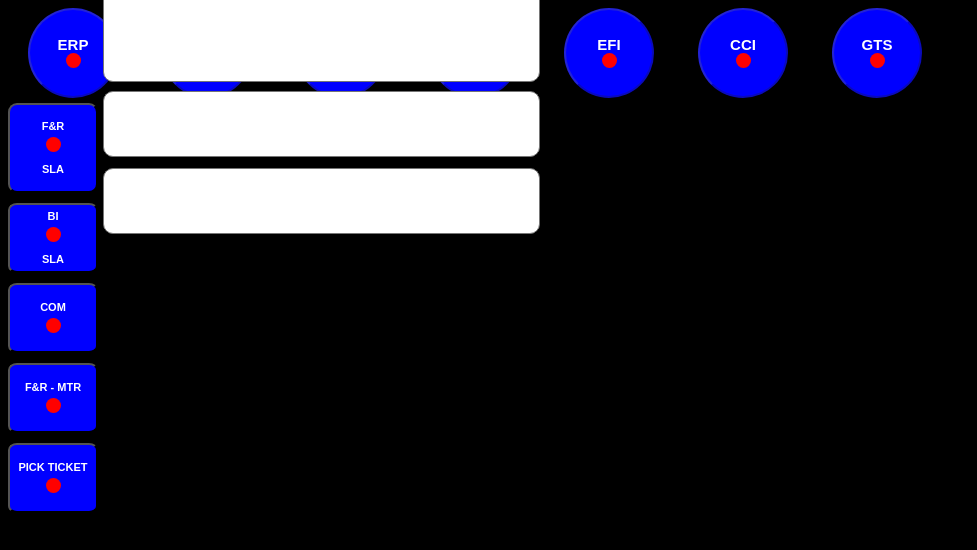
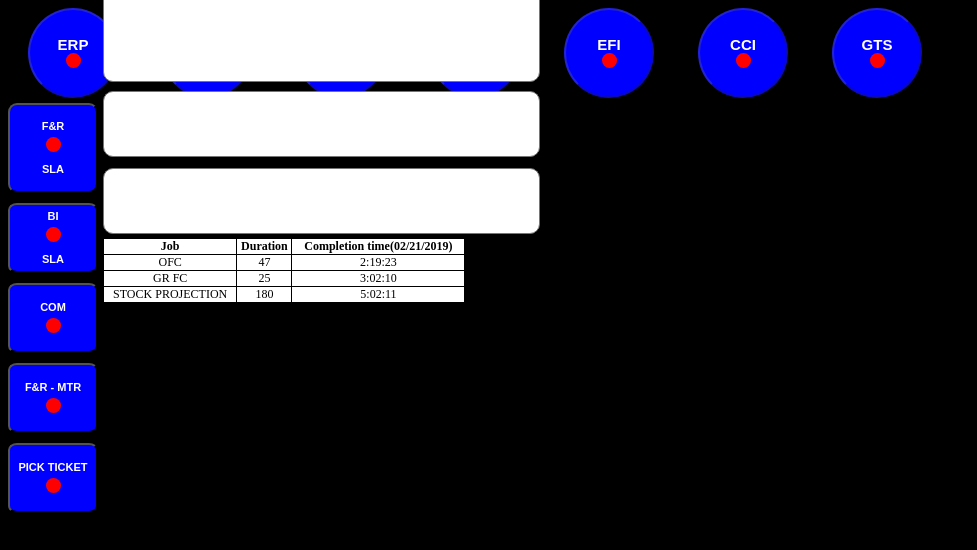
Before and after one commit to uhgar/project_dashboard, a website: page index.html in a window 1280 px wide. Shown: the whole page, without its empty margins (0-977 px from the left). Drawn offline with Linux system fonts and the light colour scheme.

Commit message:
dummy commit

```diff
--- a/index.html
+++ b/index.html
@@ -70,6 +70,26 @@
         margin-left:95px;
         margin-top:-66.5vh;
     }
+
+    .stab1{
+        background-color:white;
+        text-align:center;
+        font-size:12px;
+
+    }
+
+    table{
+        border-collapse: collapse
+    }
+    .stab1 td, th{
+        border:1px solid black;
+        padding:0px;
+    }
+
+    .stab1{
+        width:31%;
+    }
+
 
 
 
@@ -158,6 +178,30 @@
                    </textarea>
                </div>
 
+        <!-- Lane 1 table starts-->
+
+               <table  class="stab1"style="background-color:white">
+                   <tr>
+                       <th>Job</th>
+                       <th>Duration</th>
+                       <th contenteditable="true">Completion time(02/21/2019)</th>
+                   </tr>
+                   <tr>
+                       <td>OFC</td>
+                       <td contenteditable="true">47</td>
+                       <td contenteditable="true">2:19:23</td>
+                   </tr>
+                   <tr>
+                       <td>GR FC</td>
+                       <td contenteditable="true">25</td>
+                       <td contenteditable="true">3:02:10</td>
+                   </tr>
+                   <tr>
+                       <td>STOCK PROJECTION</td>
+                       <td contenteditable="true">180</td>
+                       <td contenteditable="true">5:02:11</td>
+                   </tr>
+               </table>
            </div>
         <!---->
 
```
